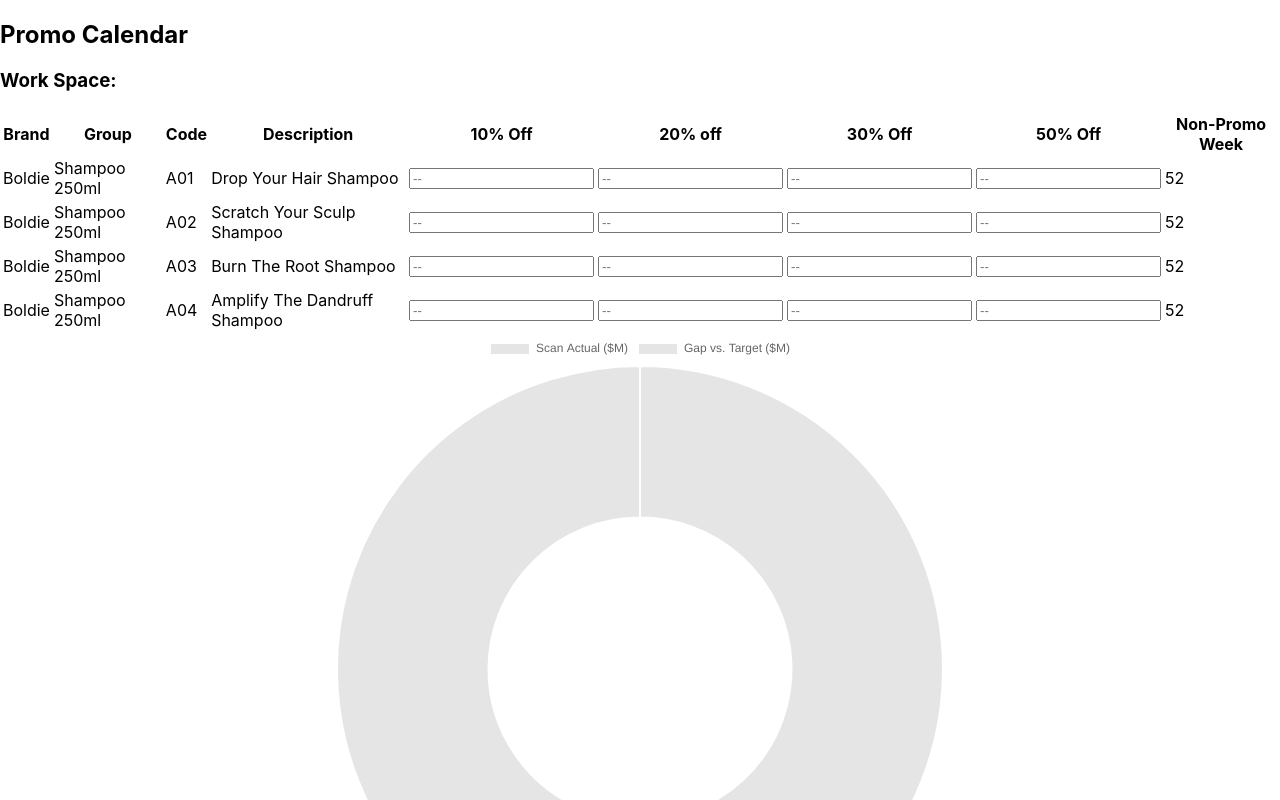
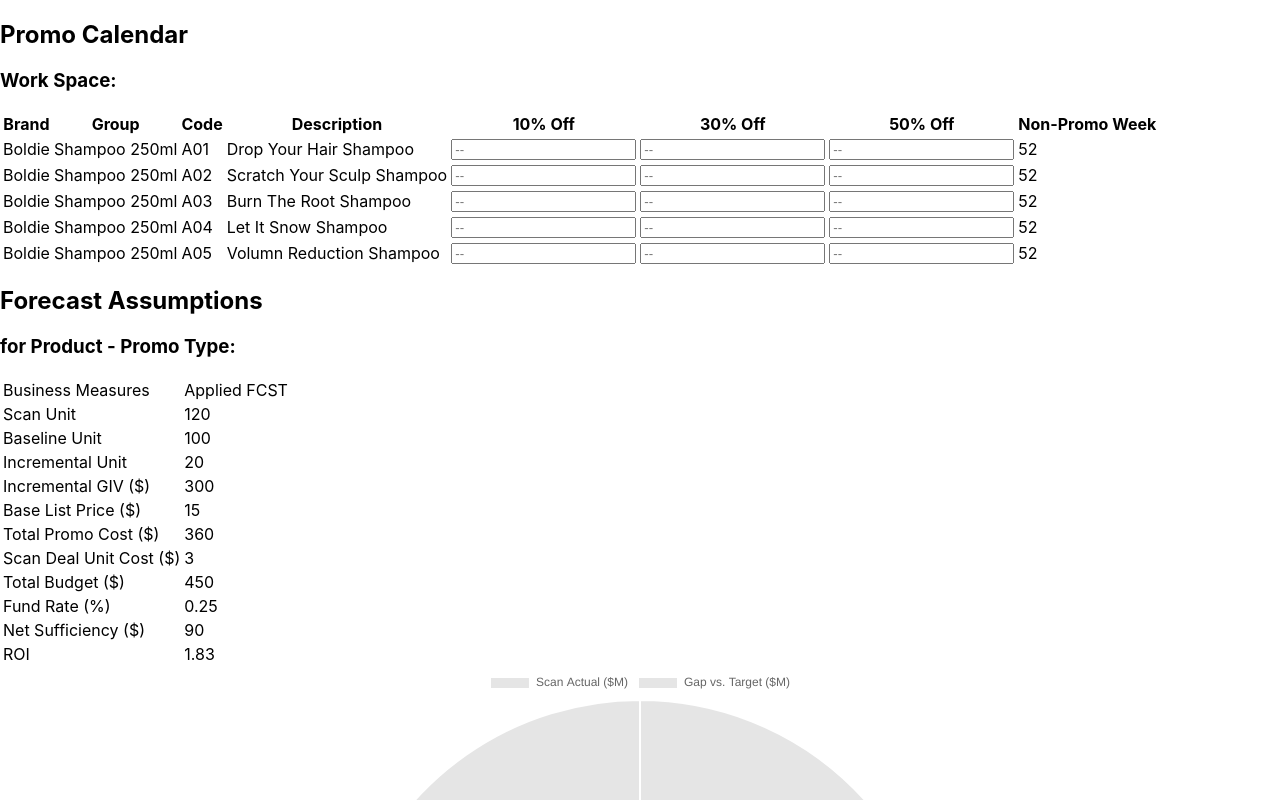
Before and after one commit to Dennis-LCL/Product-Planning-App, a React (Create React App) app: page / in a window 1280 px wide. Shown: the top 800 px of the page. Built offline with nearby package versions, Linux system fonts and the light colour scheme.

Commit message:
Add Forecast Assumptions component to show default value.

```diff
--- a/src/components/App.js
+++ b/src/components/App.js
@@ -1,6 +1,7 @@
 import React from "react";
 import logo from "../assets/logo.svg";
 import PromoCalendar from "./PromoCalendar";
+import ForecastAssumptions from "./ForecastAssumptions";
 import ChartAnnualSummary from "./ChartAnnualSummary";
 import ChartMonthlyTrend from "./ChartMonthlyTrend";
 // import PromoPlanner from "./PromoPlanner";
@@ -12,6 +13,10 @@ function App() {
       <PromoCalendar
         productMaster={mockProductMaster}
         promoTypes={mockPromoTypes}
+      />
+      <ForecastAssumptions
+        productPromoTypeId="A01-10%"
+        algorithm={mockAlgorithm}
       />
       <ChartAnnualSummary />
       <ChartMonthlyTrend />
@@ -42,10 +47,91 @@ const mockProductMaster = [
     Brand: "Boldie",
     Group: "Shampoo 250ml",
     Code: "A04",
-    Description: "Amplify The Dandruff Shampoo"
+    Description: "Let It Snow Shampoo"
+  },
+  {
+    Brand: "Boldie",
+    Group: "Shampoo 250ml",
+    Code: "A05",
+    Description: "Volumn Reduction Shampoo"
   }
 ];
 
-const mockPromoTypes = ["10% Off", "20% off", "30% Off", "50% Off"];
+const mockPromoTypes = ["10% Off", "30% Off", "50% Off"];
+
+const mockAlgorithm = [
+  {
+    ID: "A01-10%",
+    Product: "Drop Your Hair Shampoo",
+    PromoType: "10% Off",
+    KPIs: {
+      ScanUnit: 120,
+      BaselineUnit: 100,
+      IncrementalUnit: 20,
+      IncrementalGIV: 300,
+      BaseListPrice: 15,
+      TotalCost: 360,
+      ScanDealUnitCost: 3,
+      TotalBudget: 450,
+      FundRate: 0.25,
+      NetSufficiency: 90,
+      ROI: 1.83
+    }
+  },
+  {
+    ID: "A01-30%",
+    Product: "Drop Your Hair Shampoo",
+    PromoType: "30% Off",
+    KPIs: {
+      ScanUnit: 300,
+      BaselineUnit: 100,
+      IncrementalUnit: 200,
+      IncrementalGIV: 3000,
+      BaseListPrice: 15,
+      TotalCost: 2700,
+      ScanDealUnitCost: 9,
+      TotalBudget: 1125,
+      FundRate: 0.25,
+      NetSufficiency: -1575,
+      ROI: 1.11
+    }
+  },
+  {
+    ID: "A01-50%",
+    Product: "Drop Your Hair Shampoo",
+    PromoType: "50% Off",
+    KPIs: {
+      ScanUnit: 1000,
+      BaselineUnit: 100,
+      IncrementalUnit: 900,
+      IncrementalGIV: 13500,
+      BaseListPrice: 15,
+      TotalCost: 15000,
+      ScanDealUnitCost: 15,
+      TotalBudget: 3750,
+      FundRate: 0.25,
+      NetSufficiency: -11250,
+      ROI: 0.9
+    }
+  },
+  {
+    ID: "A01-NPW",
+    Product: "Drop Your Hair Shampoo",
+    PromoType: "Non-Promo Week",
+    KPIs: {
+      ScanUnit: 100,
+      BaselineUnit: 100,
+      IncrementalUnit: 0,
+      IncrementalGIV: 0,
+      BaseListPrice: 15,
+      TotalCost: 0,
+      ScanDealUnitCost: 0,
+      TotalBudget: 375,
+      FundRate: 0.25,
+      NetSufficiency: 375,
+      ROI: 0
+    }
+  }
+];
 
 export default App;
--- /dev/null
+++ b/src/components/ForecastAssumptions.js
@@ -0,0 +1,105 @@
+import React from "react";
+import { render } from "@testing-library/react";
+
+class ForecastAssumptions extends React.Component {
+  constructor(props) {
+    super(props);
+    this.state = {
+      productPromoTypeId: props.productPromoTypeId,
+      productPromoTypeKPIs: props.algorithm
+    };
+  }
+
+  render() {
+    const isIdReceived = !!this.state.productPromoTypeId;
+    const isKPIsReceived = this.state.productPromoTypeKPIs.length !== 0 && true;
+    let selectedKPIs;
+
+    if (isIdReceived && isKPIsReceived) {
+      selectedKPIs = this.state.productPromoTypeKPIs.find(
+        productPromoType =>
+          productPromoType.ID === this.state.productPromoTypeId
+      ).KPIs;
+    } else {
+      selectedKPIs = defaultKPIs;
+    }
+    console.log(this.state.productPromoTypeId);
+    console.log(isIdReceived);
+    return (
+      <React.Fragment>
+        <h2>Forecast Assumptions</h2>
+        <h3>for Product - Promo Type:</h3>
+        <table>
+          <thead>
+            <tr>
+              <td>Business Measures</td>
+              <td>Applied FCST</td>
+            </tr>
+          </thead>
+          <tbody>
+            <tr>
+              <td>Scan Unit</td>
+              <td>{selectedKPIs.ScanUnit}</td>
+            </tr>
+            <tr>
+              <td>Baseline Unit</td>
+              <td>{selectedKPIs.BaselineUnit}</td>
+            </tr>
+            <tr>
+              <td>Incremental Unit</td>
+              <td>{selectedKPIs.IncrementalUnit}</td>
+            </tr>
+            <tr>
+              <td>Incremental GIV ($)</td>
+              <td>{selectedKPIs.IncrementalGIV}</td>
+            </tr>
+            <tr>
+              <td>Base List Price ($)</td>
+              <td>{selectedKPIs.BaseListPrice}</td>
+            </tr>
+            <tr>
+              <td>Total Promo Cost ($)</td>
+              <td>{selectedKPIs.TotalCost}</td>
+            </tr>
+            <tr>
+              <td>Scan Deal Unit Cost ($)</td>
+              <td>{selectedKPIs.ScanDealUnitCost}</td>
+            </tr>
+            <tr>
+              <td>Total Budget ($)</td>
+              <td>{selectedKPIs.TotalBudget}</td>
+            </tr>
+            <tr>
+              <td>Fund Rate (%)</td>
+              <td>{selectedKPIs.FundRate}</td>
+            </tr>
+            <tr>
+              <td>Net Sufficiency ($)</td>
+              <td>{selectedKPIs.NetSufficiency}</td>
+            </tr>
+            <tr>
+              <td>ROI</td>
+              <td>{selectedKPIs.ROI}</td>
+            </tr>
+          </tbody>
+        </table>
+      </React.Fragment>
+    );
+  }
+}
+
+const defaultKPIs = {
+  ScanUnit: null,
+  BaselineUnit: null,
+  IncrementalUnit: null,
+  IncrementalGIV: null,
+  BaseListPrice: null,
+  TotalCost: null,
+  ScanDealUnitCost: null,
+  TotalBudget: null,
+  FundRate: null,
+  NetSufficiency: null,
+  ROI: null
+};
+
+export default ForecastAssumptions;
```
Also changed, not shown: 2 other files (tests, documents, lock files or other folders).
